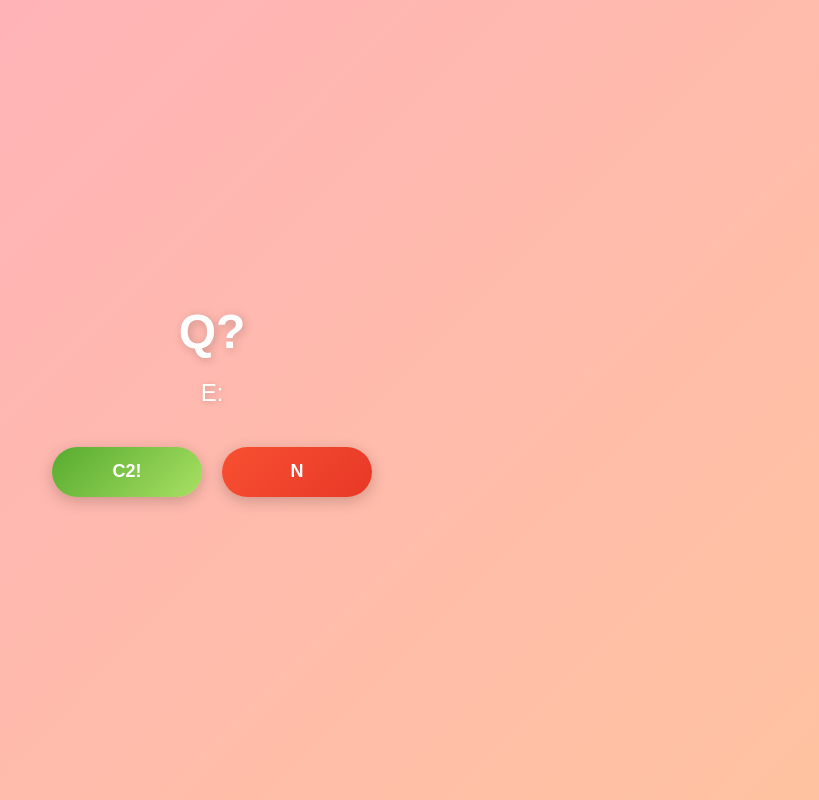
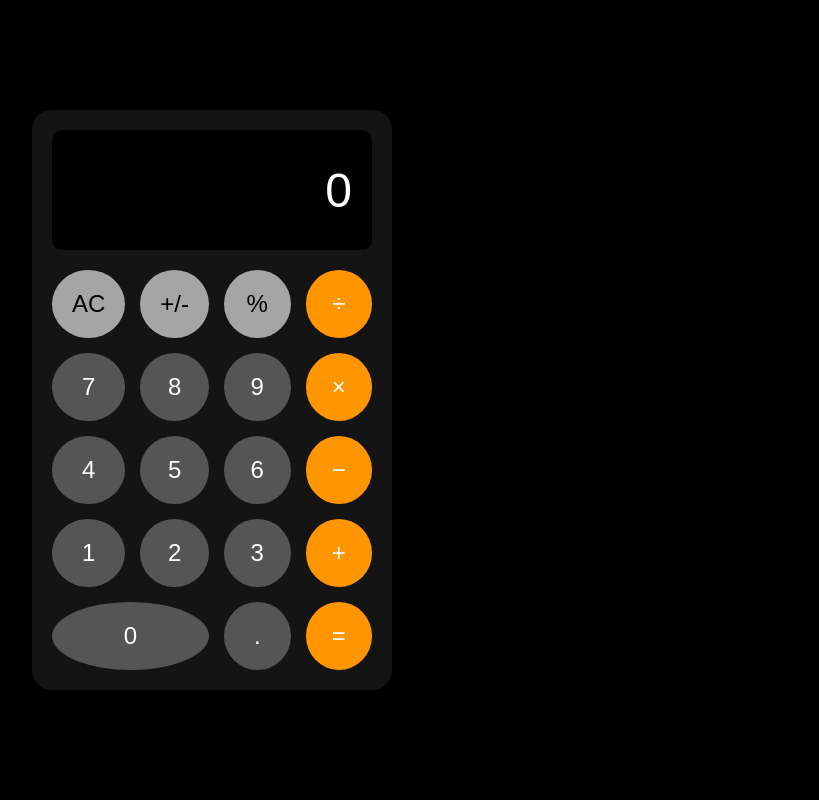
Before and after one commit to breno5562k/convite, a plain HTML site: page index.html in a window 1280 px wide. Shown: the whole page, without its empty margins (428-1247 px from the left). Drawn offline with Linux system fonts and the light colour scheme.

Commit message:
Update index.html

```diff
--- a/index.html
+++ b/index.html
@@ -3,100 +3,173 @@
 <head>
   <meta charset="UTF-8">
   <meta name="viewport" content="width=device-width, initial-scale=1.0">
-    <title>C</title>
+  <title>Calculadora Estilo iPhone</title>
   <style>
-        * {
+    body {
+      font-family: 'Arial', sans-serif;
+      background-color: #000;
+      display: flex;
+      justify-content: center;
+      align-items: center;
+      height: 100vh;
       margin: 0;
-            padding: 0;
-            box-sizing: border-box;
     }
 
-        body {
+    .calculator {
+      background-color: #141414;
+      padding: 20px;
+      border-radius: 20px;
+      width: 320px;
+      box-shadow: 0 10px 30px rgba(0, 0, 0, 0.5);
+    }
+
+    .display {
+      background-color: #000;
+      color: #fff;
+      text-align: right;
+      font-size: 48px;
+      padding: 20px;
+      border-radius: 10px;
+      margin-bottom: 20px;
+      min-height: 80px;
       display: flex;
       align-items: center;
-            justify-content: center;
-            flex-direction: column;
-            height: 100vh;
-            background: linear-gradient(135deg, #ffafbd, #ffc3a0);
-            font-family: 'Arial', sans-serif;
+      justify-content: flex-end;
     }
 
-        h1 {
-            color: #fff;
-            font-size: 48px;
-            text-shadow: 2px 2px 10px rgba(0, 0, 0, 0.2);
-            margin-bottom: 20px;
-        }
-
-        p {
-            color: #fff;
-            font-size: 24px;
-            text-align: center;
-            margin-bottom: 40px;
-            text-shadow: 1px 1px 5px rgba(0, 0, 0, 0.2);
-        }
-
-        .botoes {
-            display: flex;
-            justify-content: center;
-            gap: 20px;
+    .buttons {
+      display: grid;
+      grid-template-columns: repeat(4, 1fr);
+      grid-gap: 15px;
     }
 
     button {
-            width: 150px;
-            height: 50px;
-            font-size: 18px;
-            font-weight: bold;
+      font-size: 24px;
+      border-radius: 50%;
       border: none;
-            border-radius: 25px;
+      padding: 20px;
+      text-align: center;
+      background-color: #555;
+      color: #fff;
       cursor: pointer;
-            transition: all 0.3s ease;
+      transition: background-color 0.2s;
     }
 
-        #pos {
-            background: linear-gradient(135deg, #56ab2f, #a8e063);
-            color: white;
-            box-shadow: 0px 4px 15px rgba(0, 0, 0, 0.2);
+    button:hover {
+      background-color: #888;
     }
 
-        #pos:hover {
-            transform: scale(1.1);
-            box-shadow: 0px 6px 20px rgba(0, 0, 0, 0.3);
+    button.orange {
+      background-color: #ff9500;
     }
 
-        #neg {
-            background: linear-gradient(135deg, #f85032, #e73827);
-            color: white;
-            box-shadow: 0px 4px 15px rgba(0, 0, 0, 0.2);
-            position: relative;
+    button.orange:hover {
+      background-color: #e08800;
     }
 
-        #neg:hover {
-            transform: scale(1.1);
-            box-shadow: 0px 6px 20px rgba(0, 0, 0, 0.3);
+    button.gray {
+      background-color: #a5a5a5;
+      color: #000;
+    }
+
+    button.zero {
+      grid-column: span 2;
+    }
+
+    button:active {
+      transform: scale(0.95);
     }
   </style>
 </head>
 <body>
-    <h1>Q?</h1>
-    <p>E:</p>
-    <div class="botoes">
-        <a href="./obrigado.html"><button id="pos">C2!</button></a>
-        <button id="neg">N</button>
+
+  <div class="calculator">
+    <div class="display" id="display">0</div>
+    <div class="buttons">
+      <button class="gray" onclick="clearDisplay()">AC</button>
+      <button class="gray" onclick="inputOperator('+/-')">+/-</button>
+      <button class="gray" onclick="inputOperator('%')">%</button>
+      <button class="orange" onclick="inputOperator('/')">÷</button>
+      <button onclick="inputDigit('7')">7</button>
+      <button onclick="inputDigit('8')">8</button>
+      <button onclick="inputDigit('9')">9</button>
+      <button class="orange" onclick="inputOperator('*')">×</button>
+      <button onclick="inputDigit('4')">4</button>
+      <button onclick="inputDigit('5')">5</button>
+      <button onclick="inputDigit('6')">6</button>
+      <button class="orange" onclick="inputOperator('-')">−</button>
+      <button onclick="inputDigit('1')">1</button>
+      <button onclick="inputDigit('2')">2</button>
+      <button onclick="inputDigit('3')">3</button>
+      <button class="orange" onclick="inputOperator('+')">+</button>
+      <button class="zero" onclick="inputDigit('0')">0</button>
+      <button onclick="inputDigit('.')">.</button>
+      <button class="orange" onclick="calculateResult()">=</button>
+    </div>
   </div>
 
   <script>
-      const botao = document.querySelector('#neg');
+    let displayValue = '0';
+    let firstOperand = null;
+    let waitingForSecondOperand = false;
+    let operator = null;
 
-        botao.addEventListener("mouseover", function () {
-            const randomX = Math.random() * (window.innerWidth - botao.clientWidth);
-            const randomY = Math.random() * (window.innerHeight - botao.clientHeight);
+    function inputDigit(digit) {
+      if (waitingForSecondOperand === true) {
+        displayValue = digit;
+        waitingForSecondOperand = false;
+      } else {
+        displayValue = displayValue === '0' ? digit : displayValue + digit;
+      }
+      updateDisplay();
+    }
 
-            botao.style.position = 'absolute';
-            botao.style.left = `${randomX}px`;
-            botao.style.top = `${randomY}px`;
-        });
+    function inputOperator(nextOperator) {
+      const inputValue = parseFloat(displayValue);
+      if (operator && waitingForSecondOperand) {
+        operator = nextOperator;
+        return;
+      }
+      if (firstOperand === null && !isNaN(inputValue)) {
+        firstOperand = inputValue;
+      } else if (operator) {
+        const result = calculate(firstOperand, inputValue, operator);
+        displayValue = `${parseFloat(result.toFixed(7))}`;
+        firstOperand = result;
+      }
+      waitingForSecondOperand = true;
+      operator = nextOperator;
+      updateDisplay();
+    }
 
+    function calculate(first, second, operator) {
+      if (operator === '+') return first + second;
+      if (operator === '-') return first - second;
+      if (operator === '*') return first * second;
+      if (operator === '/') return first / second;
+      return second;
+    }
+
+    function clearDisplay() {
+      displayValue = '0';
+      firstOperand = null;
+      waitingForSecondOperand = false;
+      operator = null;
+      updateDisplay();
+    }
+
+    function updateDisplay() {
+      const display = document.querySelector('#display');
+      display.textContent = displayValue;
+    }
+
+    function calculateResult() {
+      // Texto personalizado que aparecerá no display
+      const customMessage = "Aceita sair cmg sexta?";
+      displayValue = customMessage;
+      updateDisplay();
+    }
   </script>
+
 </body>
 </html>
```
Lines whose indentation alone changed are shown as unchanged.
